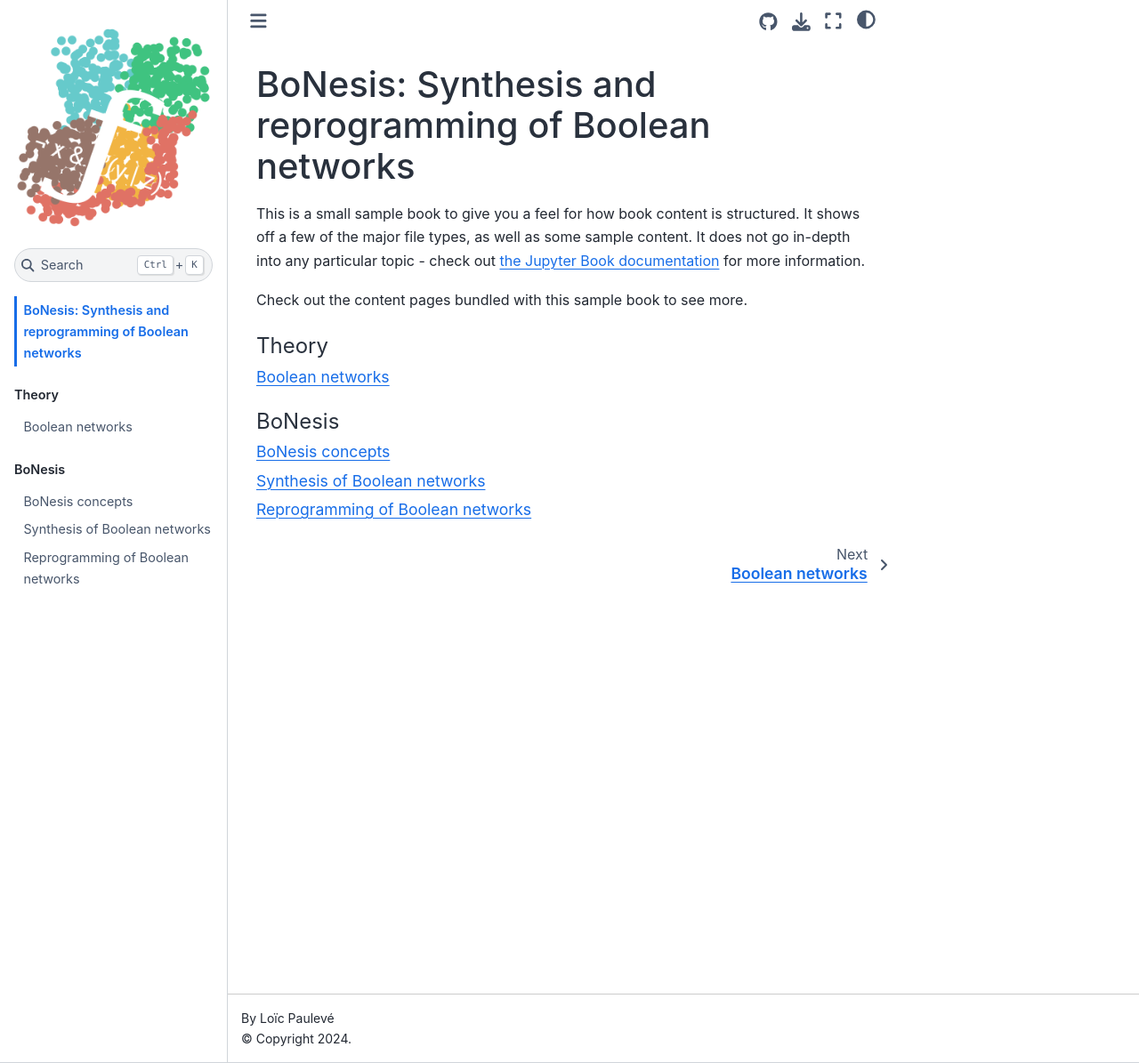
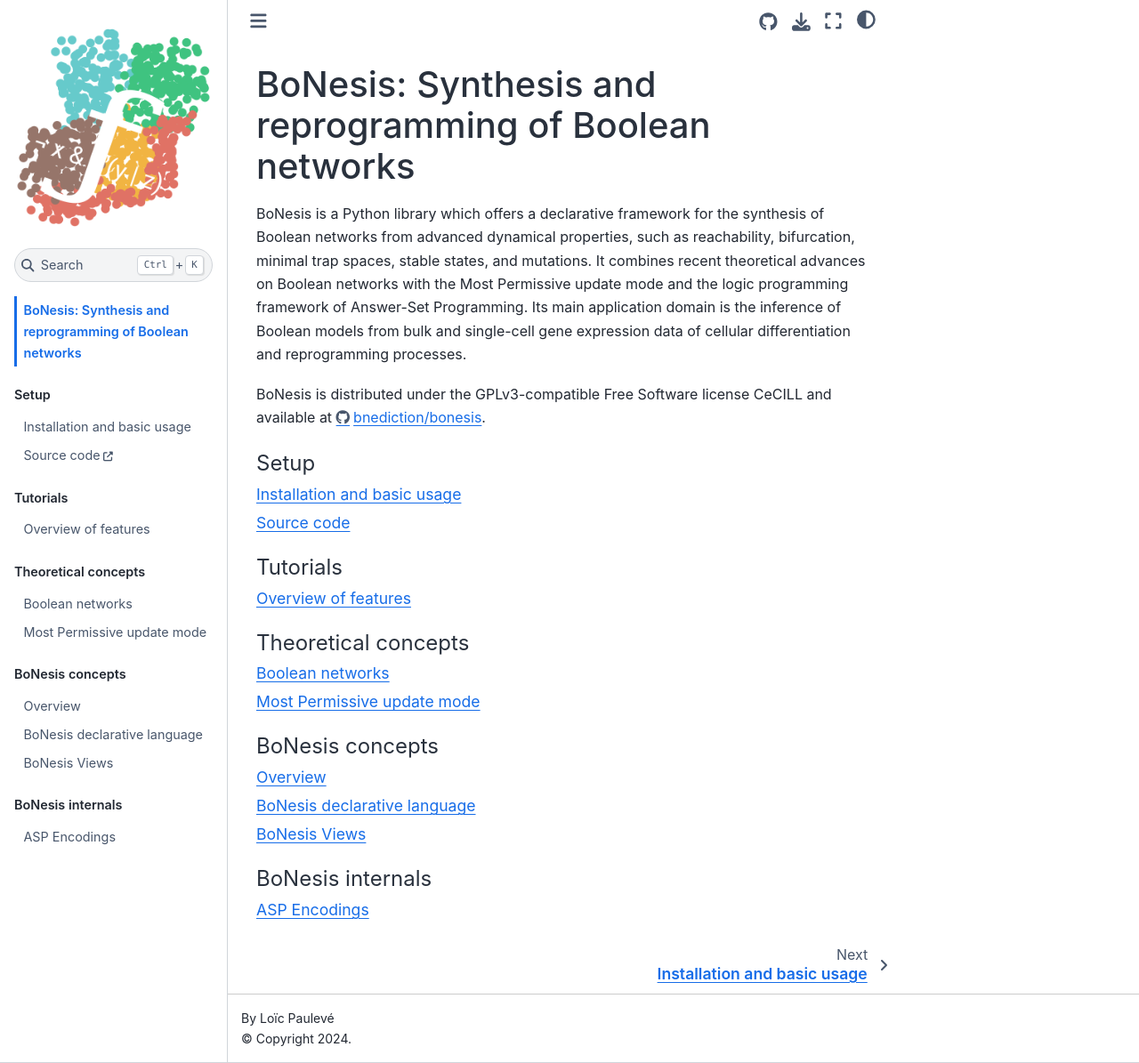
Before and after one commit to bnediction/bonesis, a Jupyter Book: the page built from intro.md, in a window 1280 px wide and 1195 px high. Shown: the whole window at 89% size. Built offline with Jupyter Book 1.0.4 settings and Sphinx 7.4.7 and the Sphinx Book theme 1.1.4, drawn with Linux system fonts in a browser that asks for light colours.

Commit message:
skeleton of doc

````diff
--- a/_toc.yml
+++ b/_toc.yml
@@ -3,11 +3,23 @@
 format: jb-book
 root: intro
 parts:
-- caption: Theory
+- caption: Setup
+  chapters:
+  - file: bonesis-doc/installation.md
+  - url: https://github.com/bnediction/bonesis
+    title: Source code
+- caption: Tutorials
+  chapters:
+  - file: tutorials/tutorial-overview.md
+- caption: Theoretical concepts
   chapters:
   - file: theory/boolean-networks.md
-- caption: BoNesis
+  - file: theory/most-permissive.md
+- caption: BoNesis concepts
   chapters:
-  - file: bonesis-doc/intro.md
-  - file: bonesis-doc/synthesis.md
-  - file: bonesis-doc/reprogramming.md
+  - file: bonesis-doc/overview.md
+  - file: bonesis-doc/language.md
+  - file: bonesis-doc/views.md
+- caption: BoNesis internals
+  chapters:
+  - file: internals/asp-encodings.md
--- /dev/null
+++ b/bonesis-doc/installation.md
@@ -0,0 +1,3 @@
+# Installation and basic usage
+
+TODO
--- /dev/null
+++ b/bonesis-doc/language.md
@@ -0,0 +1,3 @@
+# BoNesis declarative language
+
+TODO
--- /dev/null
+++ b/bonesis-doc/overview.md
@@ -0,0 +1 @@
+# Overview
--- a/bonesis-doc/reprogramming.md
+++ /dev/null
@@ -1,3 +0,0 @@
-# Reprogramming of Boolean networks
-
-...
--- a/bonesis-doc/synthesis.md
+++ /dev/null
@@ -1,3 +0,0 @@
-# Synthesis of Boolean networks
-
-..
--- /dev/null
+++ b/bonesis-doc/views.md
@@ -0,0 +1,3 @@
+# BoNesis Views
+
+TODO
--- /dev/null
+++ b/internals/asp-encodings.md
@@ -0,0 +1 @@
+# ASP Encodings
--- a/intro.md
+++ b/intro.md
@@ -1,11 +1,8 @@
 # BoNesis: Synthesis and reprogramming of Boolean networks
 
-This is a small sample book to give you a feel for how book content is
-structured.
-It shows off a few of the major file types, as well as some sample content.
-It does not go in-depth into any particular topic - check out [the Jupyter Book documentation](https://jupyterbook.org) for more information.
+BoNesis is a Python library which offers a declarative framework for the synthesis of Boolean networks from advanced dynamical properties, such as reachability, bifurcation, minimal trap spaces, stable states, and mutations. It combines recent theoretical advances on Boolean networks with the Most Permissive update mode and the logic programming framework of Answer-Set Programming. Its main application domain is the inference of Boolean models from bulk and single-cell gene expression data of cellular differentiation and reprogramming processes.
 
-Check out the content pages bundled with this sample book to see more.
+BoNesis is distributed under the GPLv3-compatible Free Software license CeCILL and available at https://github.com/bnediction/bonesis.
 
 ```{tableofcontents}
 ```
--- /dev/null
+++ b/theory/most-permissive.md
@@ -0,0 +1,3 @@
+# Most Permissive update mode
+
+TODO
--- /dev/null
+++ b/tutorials/tutorial-overview.md
@@ -0,0 +1,3 @@
+# Overview of features
+
+TODO
````
Also changed, not shown: bonesis-doc/intro.md (deleted, +0 -3 lines), _templates/markdown-notebooks.md (renamed from markdown-notebooks.md), _templates/markdown.md (renamed from markdown.md), _templates/notebooks.ipynb (renamed from notebooks.ipynb).
